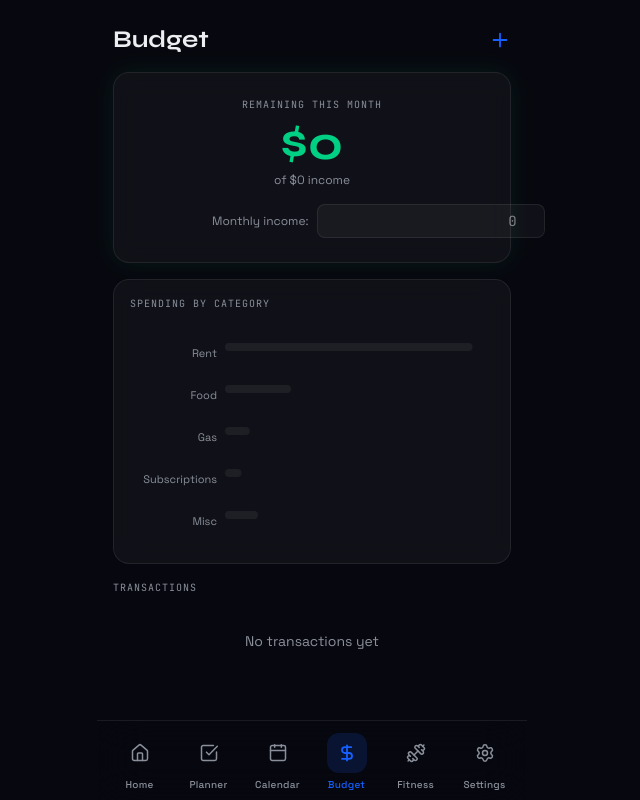
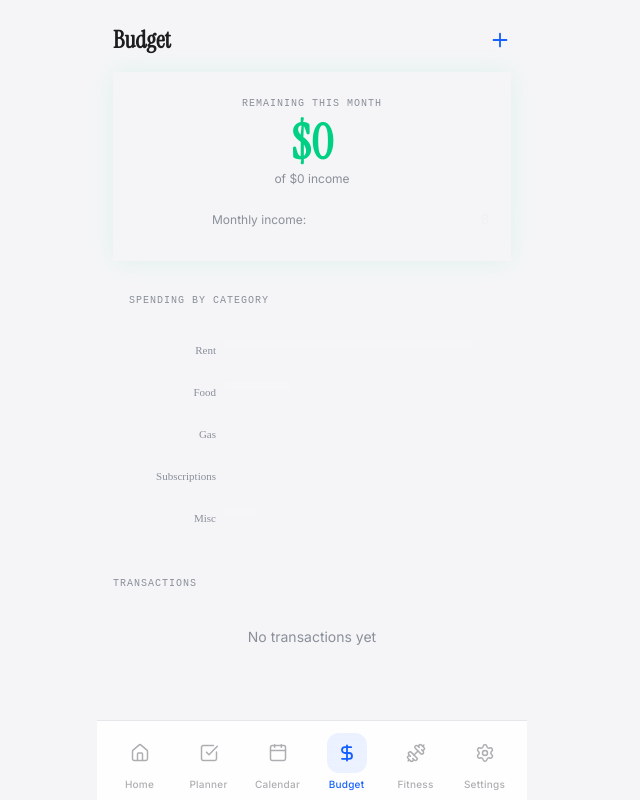
Before and after one commit to yperez-dfg/flow-os, a Next.js app: page /budget in a window 1280 px wide. Shown: the whole page, without its empty margins (328-968 px from the left). Built offline with nearby package versions, Linux system fonts and the light colour scheme.

Commit message:
feat: white luxury design system — Apple HIG colors, Inter + Instrument Serif, shadow cards
Co-Authored-By: Claude Sonnet 4.6 <noreply@anthropic.com>

```diff
--- a/app/(app)/layout.tsx
+++ b/app/(app)/layout.tsx
@@ -22,7 +22,7 @@ export default function AppLayout({ children }: { children: React.ReactNode }) {
   }, [])
 
   return (
-    <div className="relative min-h-screen bg-[#07080F]">
+    <div className="relative min-h-screen bg-[#F5F5F7]">
       <main className="pb-[calc(5rem+env(safe-area-inset-bottom))] safe-top min-h-screen">
         {children}
       </main>
--- a/app/layout.tsx
+++ b/app/layout.tsx
@@ -1,33 +1,28 @@
 import type { Metadata, Viewport } from 'next'
-import { Syne, Space_Grotesk, JetBrains_Mono } from 'next/font/google'
+import { Inter, Instrument_Serif } from 'next/font/google'
 import '@/styles/globals.css'
 
-const syne = Syne({
+const inter = Inter({
   subsets: ['latin'],
-  weight: ['400', '700', '800'],
+  weight: ['300', '400', '500', '600', '700'],
+  variable: '--font-body',
+})
+
+const instrumentSerif = Instrument_Serif({
+  subsets: ['latin'],
+  weight: ['400'],
+  style: ['normal', 'italic'],
   variable: '--font-display',
 })
 
-const spaceGrotesk = Space_Grotesk({
-  subsets: ['latin'],
-  weight: ['300', '400', '500', '600'],
-  variable: '--font-body',
-})
-
-const jetbrainsMono = JetBrains_Mono({
-  subsets: ['latin'],
-  weight: ['400', '500'],
-  variable: '--font-mono',
-})
-
 export const metadata: Metadata = {
-  title: 'FlowOS',
+  title: 'Daily Planner',
   description: 'Personal command center — Digital Flow Global',
   manifest: '/manifest.json',
   appleWebApp: {
     capable: true,
-    statusBarStyle: 'black-translucent',
-    title: 'FlowOS',
+    statusBarStyle: 'default',
+    title: 'Daily Planner',
   },
 }
 
@@ -36,43 +31,29 @@ export const viewport: Viewport = {
   initialScale: 1,
   maximumScale: 1,
   userScalable: false,
-  themeColor: '#07080F',
+  themeColor: '#FFFFFF',
   viewportFit: 'cover',
 }
 
-export default function RootLayout({
-  children,
-}: {
-  children: React.ReactNode
-}) {
+export default function RootLayout({ children }: { children: React.ReactNode }) {
   return (
-    <html
-      lang="en"
-      className={`${syne.variable} ${spaceGrotesk.variable} ${jetbrainsMono.variable}`}
-    >
+    <html lang="en" className={`${inter.variable} ${instrumentSerif.variable}`}>
       <head>
         <link rel="apple-touch-icon" href="/icons/192.png" />
         <meta name="apple-mobile-web-app-capable" content="yes" />
-        <meta
-          name="apple-mobile-web-app-status-bar-style"
-          content="black-translucent"
-        />
+        <meta name="apple-mobile-web-app-status-bar-style" content="default" />
       </head>
-      <body className="bg-[#07080F] text-[#edeef2] antialiased">
+      <body className="bg-[#F5F5F7] text-[#1D1D1F] antialiased">
         <div className="mx-auto max-w-[430px] min-h-screen relative">
           {children}
         </div>
-        <script
-          dangerouslySetInnerHTML={{
-            __html: `
-              if ('serviceWorker' in navigator) {
-                window.addEventListener('load', function() {
-                  navigator.serviceWorker.register('/sw.js');
-                });
-              }
-            `,
-          }}
-        />
+        <script dangerouslySetInnerHTML={{ __html: `
+          if ('serviceWorker' in navigator) {
+            window.addEventListener('load', function() {
+              navigator.serviceWorker.register('/sw.js');
+            });
+          }
+        `}} />
       </body>
     </html>
   )
--- a/components/nav/BottomNav.tsx
+++ b/components/nav/BottomNav.tsx
@@ -17,7 +17,7 @@ export default function BottomNav() {
 
   return (
     <nav className="fixed bottom-0 left-1/2 -translate-x-1/2 w-full max-w-[430px] z-50
-                    bg-[#07080F]/80 backdrop-blur-xl border-t border-white/[0.08]
+                    bg-white/90 backdrop-blur-xl border-t border-[#E5E5EA]
                     safe-bottom">
       <div className="flex items-center justify-around px-2 pt-2 pb-1">
         {tabs.map(({ href, icon: Icon, label }) => {
@@ -31,18 +31,18 @@ export default function BottomNav() {
                 {active && (
                   <motion.div
                     layoutId="nav-pill"
-                    className="absolute inset-0 rounded-xl bg-[#1560FF]/15"
+                    className="absolute inset-0 rounded-xl bg-[#1560FF]/[0.08]"
                     transition={{ type: 'spring', stiffness: 400, damping: 35 }}
                   />
                 )}
                 <Icon
                   size={20}
-                  className={active ? 'text-[#1560FF]' : 'text-[#8a8f9a]'}
+                  className={active ? 'text-[#1560FF]' : 'text-[#AEAEB2]'}
                   strokeWidth={active ? 2.2 : 1.8}
                 />
               </motion.div>
               <span className={`text-[10px] font-medium tracking-wide
-                ${active ? 'text-[#1560FF]' : 'text-[#8a8f9a]'}`}>
+                ${active ? 'text-[#1560FF]' : 'text-[#AEAEB2]'}`}>
                 {label}
               </span>
             </Link>
@@ -59,17 +59,17 @@ export default function BottomNav() {
                 {settingsActive && (
                   <motion.div
                     layoutId="nav-pill"
-                    className="absolute inset-0 rounded-xl bg-[#1560FF]/15"
+                    className="absolute inset-0 rounded-xl bg-[#1560FF]/[0.08]"
                     transition={{ type: 'spring', stiffness: 400, damping: 35 }}
                   />
                 )}
                 <Settings
                   size={20}
-                  className={settingsActive ? 'text-[#1560FF]' : 'text-[#8a8f9a]'}
+                  className={settingsActive ? 'text-[#1560FF]' : 'text-[#AEAEB2]'}
                   strokeWidth={settingsActive ? 2.2 : 1.8}
                 />
               </motion.div>
-              <span className={`text-[10px] font-medium tracking-wide ${settingsActive ? 'text-[#1560FF]' : 'text-[#8a8f9a]'}`}>
+              <span className={`text-[10px] font-medium tracking-wide ${settingsActive ? 'text-[#1560FF]' : 'text-[#AEAEB2]'}`}>
                 Settings
               </span>
             </Link>
--- a/components/ui/BottomSheet.tsx
+++ b/components/ui/BottomSheet.tsx
@@ -27,15 +27,15 @@ export default function BottomSheet({ open, onClose, title, children }: BottomSh
             exit={{ y: '100%' }}
             transition={{ type: 'spring', stiffness: 350, damping: 35 }}
             className="fixed bottom-0 left-1/2 -translate-x-1/2 w-full max-w-[430px] z-50
-                       bg-[#0A0C18] border-t border-white/[0.08] rounded-t-3xl safe-bottom"
+                       bg-white border-t border-[#E5E5EA] rounded-t-3xl safe-bottom shadow-[0_-4px_24px_rgba(0,0,0,0.08)]"
           >
-            <div className="w-10 h-1 bg-white/20 rounded-full mx-auto mt-3 mb-2" />
+            <div className="w-10 h-1 bg-[#C6C6C8] rounded-full mx-auto mt-3 mb-2" />
             {title && (
-              <div className="flex items-center justify-between px-5 pb-3 border-b border-white/[0.06]">
-                <h3 className="font-display font-bold text-lg">{title}</h3>
+              <div className="flex items-center justify-between px-5 pb-3 border-b border-[#E5E5EA]">
+                <h3 className="font-display font-bold text-lg text-[#1D1D1F]">{title}</h3>
                 <button
                   onClick={onClose}
-                  className="text-[#8a8f9a] hover:text-white transition-colors"
+                  className="text-[#6E6E73] hover:text-[#1D1D1F] transition-colors"
                 >
                   <X size={20} />
                 </button>
--- a/components/ui/GlassCard.tsx
+++ b/components/ui/GlassCard.tsx
@@ -2,18 +2,19 @@
 import { motion, type HTMLMotionProps } from 'framer-motion'
 import { cn } from '@/lib/utils'
 
-interface GlassCardProps extends HTMLMotionProps<'div'> {
+interface WhiteCardProps extends HTMLMotionProps<'div'> {
+  accent?: string
   glow?: string
   className?: string
 }
 
-export default function GlassCard({ glow, className, children, ...props }: GlassCardProps) {
+export default function GlassCard({ accent, glow, className, children, ...props }: WhiteCardProps) {
   return (
     <motion.div
-      whileTap={{ scale: 0.97 }}
+      whileTap={{ scale: 0.98 }}
       transition={{ type: 'spring', stiffness: 400, damping: 30 }}
-      className={cn('glass p-4 relative overflow-hidden', className)}
-      style={glow ? { boxShadow: `0 0 24px ${glow}20, inset 0 0 24px ${glow}08` } : undefined}
+      className={cn('apple-card p-4 relative overflow-hidden', className)}
+      style={accent ? { borderLeft: `3px solid ${accent}` } : undefined}
       {...props}
     >
       {children}
--- a/styles/globals.css
+++ b/styles/globals.css
@@ -1,34 +1,39 @@
 @import "tailwindcss";
 
 @theme {
-  --color-bg-deep: #020203;
-  --color-bg-base: #07080F;
-  --color-bg-elevated: #0A0C18;
-  --color-surface: rgba(255,255,255,0.04);
-  --color-border: rgba(255,255,255,0.08);
-  --color-fg: #edeef2;
-  --color-fg-muted: #8a8f9a;
-  --color-blue: #1560FF;
-  --color-cyan: #00d4ff;
-  --color-green: #00d084;
-  --color-amber: #ffb547;
+  /* Apple HIG Light */
+  --color-bg-base:     #FFFFFF;
+  --color-bg-elevated: #F5F5F7;
+  --color-bg-grouped:  #F2F2F7;
+  --color-surface:     #FFFFFF;
+  --color-border:      #E5E5EA;
+  --color-separator:   #C6C6C8;
+  --color-fg:          #1D1D1F;
+  --color-fg-muted:    #6E6E73;
+  --color-fg-subtle:   #AEAEB2;
+
+  /* Accent palette */
+  --color-blue:   #1560FF;
+  --color-cyan:   #00d4ff;
+  --color-green:  #00d084;
+  --color-amber:  #ffb547;
   --color-purple: #a855f7;
-  --color-red: #ff4d6a;
+  --color-red:    #ff4d6a;
 
-  --font-display: 'Syne', sans-serif;
-  --font-body: 'Space Grotesk', sans-serif;
-  --font-mono: 'JetBrains Mono', monospace;
+  /* Typography */
+  --font-display: 'Instrument Serif', serif;
+  --font-body:    'Inter', sans-serif;
+  --font-mono:    ui-monospace, 'SF Mono', monospace;
 }
 
 @layer base {
   html, body {
-    background-color: #07080F;
-    color: #edeef2;
+    background-color: #F5F5F7;
+    color: #1D1D1F;
     font-family: var(--font-body);
     overscroll-behavior: none;
     -webkit-tap-highlight-color: transparent;
   }
-
   * { box-sizing: border-box; }
 }
 
@@ -37,31 +42,32 @@
   .safe-bottom { padding-bottom: env(safe-area-inset-bottom); }
   .safe-x      { padding-left: env(safe-area-inset-left); padding-right: env(safe-area-inset-right); }
 
-  .glass {
-    backdrop-filter: blur(12px);
-    -webkit-backdrop-filter: blur(12px);
-    background: rgba(255,255,255,0.04);
-    border: 1px solid rgba(255,255,255,0.08);
+  .apple-card {
+    background: #FFFFFF;
     border-radius: 16px;
+    box-shadow: 0 2px 16px rgba(0,0,0,0.08), 0 0 0 1px rgba(0,0,0,0.04);
+  }
+
+  .grouped-card {
+    background: #FFFFFF;
+    border-radius: 12px;
+    overflow: hidden;
   }
 
   .font-display { font-family: var(--font-display); }
   .font-mono    { font-family: var(--font-mono); }
 
   .settings-input {
-    background: rgba(255,255,255,0.04);
-    border: 1px solid rgba(255,255,255,0.08);
+    background: #F5F5F7;
+    border: 1px solid #E5E5EA;
     border-radius: 8px;
     padding: 6px 12px;
     font-size: 14px;
-    color: #edeef2;
+    color: #1D1D1F;
     outline: none;
     text-align: right;
     font-family: var(--font-mono);
     width: 128px;
   }
-
-  .settings-input:focus {
-    border-color: rgba(21,96,255,0.5);
-  }
+  .settings-input:focus { border-color: #1560FF; }
 }
```
Also changed, not shown: components/ui/Badge.tsx (+12 -14 lines).
